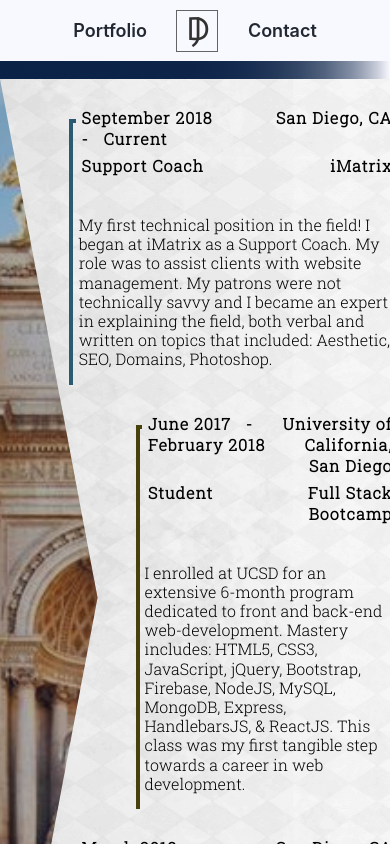
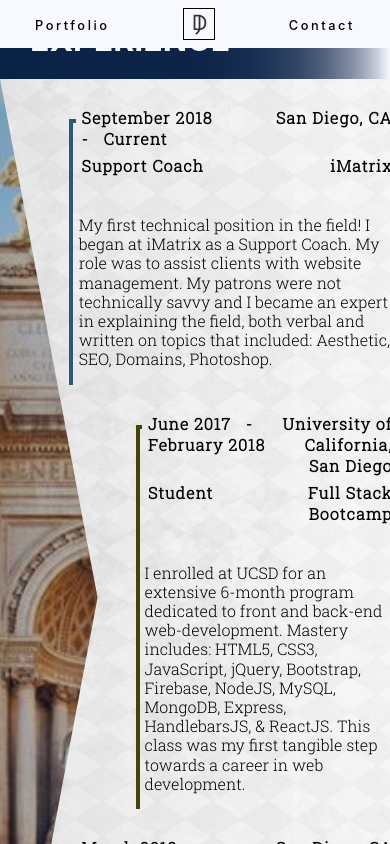
Before and after one commit to JuliusDorfman/jdorfj, a React (Create React App) app: page /homepage in a window 390 px wide. Shown: the top 844 px of the page. Built offline with nearby package versions, Linux system fonts and the light colour scheme.

Commit message:
responsiveness changes for larger and mobile viewports

```diff
--- /dev/null
+++ b/src/Components/Footer/Footer.css
@@ -0,0 +1,15 @@
+.footer-component {
+  display: flex;
+  justify-content: center;
+  align-items: center;
+  text-align: center;
+  flex-direction: column;
+  width: 100%;
+  border-top: 1px solid black;
+  min-height: 40vh;
+}
+
+.footer-copyright {
+  display: inline-block;
+  margin-top: 1%;
+}
--- /dev/null
+++ b/src/Components/Footer/Footer.jsx
@@ -0,0 +1,20 @@
+import React, { Component } from 'react';
+import './Footer.css';
+
+export default class Footer extends Component {
+  render() {
+    return (
+      <div className="footer-component">
+        <div className="thank-you">
+          <h2>
+            THANK YOU!
+        </h2>
+          <p>For the time and effort you've spent browsing through my projects. <br /> If you've found something you've liked, please feel free to spread the word!</p>
+        </div>
+        <div className="footer-copyright">
+         - Julius G. Dorfman
+        </div>
+      </div>
+    )
+  }
+}
--- /dev/null
+++ b/src/Components/Footer/index.js
@@ -0,0 +1 @@
+export { default } from './Footer.jsx';
--- a/src/Components/Navbar/Navbar.css
+++ b/src/Components/Navbar/Navbar.css
@@ -1,83 +1,33 @@
 .navbar-component {
-  display: flex;
+  display: inline-block;
   position: fixed;
+  z-index: 100;
   width: 100%;
-  justify-content: center;
-  align-items: center;
-  background-color: transparent;
-  overflow: hidden;
-  max-height: 61px;
-  z-index: 1000;
 }
 
 .main-nav {
-  width: 70%;
+  position: relative;
+  display: flex;
+  flex-direction: row;
+  width: 60em;
+  margin: 2% auto;
+  padding: 0;
+  justify-content: space-between;
+  list-style: none;
+  align-items: center;
 }
 
-.main-nav>ul {
-  display: inline-flex;
-  position: relative;
-  justify-content: space-around;
-  align-items: center;
-  margin: 0 0 20px 0;
-  padding: 20px 0 0 0;
-  width: 100%;
-  transition-duration: .3s;
+.main-nav .nav-link {
+  letter-spacing: .2em;
+  font-weight: 500;
+  color: #02010a;
+  transition: .2s;
+  font-size: 1.1rem;
 }
 
-.main-nav>ul>li {
-  display: inline-block;
-  overflow: hidden;
-  text-decoration: none;
-  height: 16px;
-  line-height: 16px;
+.main-nav .nav-link:hover {
+  color: rgba(164, 186, 215);
 }
-
-.main-nav>ul>li>a {
-  display: block;
-  position: relative;
-  transform: translateY(-16px);
-  text-decoration: none;
-  font-size: 18px;
-  color: #222831;
-  transition-duration: .2s;
-  transition-timing-function: ease;
-  font-weight: 600;
-}
-
-.portfolio-hover-effect:hover a {
-  transform: translateY(0px);
-}
-
-.contact-hover-effect:hover a {
-  transform: translateY(0px);
-}
-
-.main-nav>ul>li>a:nth-of-type(1) {
-  color: #f95959;
-}
-
-
-/* Contact Me */
-
-/* .contact-navbar-button {
-  display: inline-block;
-  position: absolute;
-  border: 2px solid black;
-  right: 26px;
-}
-
-.contact-navbar-button>a {
-  display: flex;
-  align-items: center;
-  text-decoration: none;
-  color: black;
-}
-
-.contact-navbar-button>a>p {
-  margin: 0;
-  padding: 7px 7px;
-} */
 
 /* Initials */
 
@@ -89,44 +39,22 @@
   display: flex;
   justify-content: space-around;
   align-items: center;
-  height: 40px;
-  width: 40px;
+  height: 60px;
+  width: 60px;
   border: 1.5px solid rgba(100, 100, 100, 1);
   transition: .45s;
 }
-
-/* .icon-card-initials-wrapper-large {
-  display: flex;
-  justify-content: space-around;
-  align-items: center;
-  height: 90px;
-  width: 90px;
-  border: 1.5px solid rgba(100, 100, 100, 1);
-  transition: .45s;
-} */
 
 .icon-card-initials {
   position: absolute;
   margin: 0;
   padding: 0;
   font-weight: 900;
-  font-size: 30px;
+  font-size: 40px;
   font-family: 'Julius Sans One', sans-serif;
   color: rgba(50, 50, 50, 1);
   transition: .55s;
 }
-
-/*
-.icon-card-initials-large {
-  position: absolute;
-  margin: 0;
-  padding: 0;
-  font-weight: 900;
-  font-size: 70px;
-  font-family: 'Julius Sans One', sans-serif;
-  color: rgba(50, 50, 50, 1);
-  transition: .55s;
-} */
 
 .icon-card-initials-wrapper:hover {
   background: ghostwhite;
@@ -135,13 +63,86 @@
 }
 
 .icon-fill {
-  background: gainstboro;
+  background: gainsboro;
 }
 
 .icon-card-initials-wrapper:hover>.icon-card-initials {
   color: rgba(50, 50, 50, 1);
 }
 
-.active-route {
-  color: #f73859 !important;
+
+@media(min-width: 2000px) {
+  .main-nav {
+    width: 100rem;
+    margin: 2% auto;
+  }
+
+  .main-nav .nav-link {
+    letter-spacing: .2em;
+    font-weight: 600;
+    font-size: 2rem;
+  }
+
+  .icon-card-initials-wrapper {
+    height: 90px;
+    width: 90px;
+    border: 2px solid black;
+  }
+
+  .icon-card-initials {
+    font-weight: 900;
+    font-size: 70px;
+  }
 }
+
+@media(max-width: 1050px) {
+  .main-nav .nav-link {
+    letter-spacing: .2em;
+    font-weight: 500;
+    font-size: 1.1rem;
+  }
+
+  .main-nav {
+    position: relative;
+    display: flex;
+    flex-direction: row;
+    width: 40em;
+  }
+
+  .icon-card-initials-wrapper {
+    height: 50px;
+    width: 50px;
+    border: 1px solid black;
+  }
+
+  .icon-card-initials {
+    font-weight: 900;
+    font-size: 40px;
+  }
+}
+
+@media(max-width: 700px) {
+  .main-nav .nav-link {
+    letter-spacing: .2em;
+    font-weight: 500;
+    font-size: .8rem;
+  }
+
+  .main-nav {
+    position: relative;
+    display: flex;
+    flex-direction: row;
+    width: 20em;
+  }
+
+  .icon-card-initials-wrapper {
+    height: 30px;
+    width: 30px;
+    border: 1px solid black;
+  }
+
+  .icon-card-initials {
+    font-weight: 900;
+    font-size: 20px;
+  }
+}
--- a/src/Components/Navbar/Navbar.jsx
+++ b/src/Components/Navbar/Navbar.jsx
@@ -3,44 +3,14 @@ import './Navbar.css';
 
 export default class Navbar extends Component {
 
-
-  componentDidMount() {
-    if ((window.location.pathname === '/') || (window.location.pathname === '/portfolio')) {
-      Array.from(document.getElementsByClassName('nav-route-portfolio')).forEach((element, index, array) => {
-        element.classList.add('active-route');
-      });
-      Array.from(document.getElementsByClassName('portfolio-hover-effect')).forEach((remEl) => {
-        remEl.classList.remove('portfolio-hover-effect');
-      });
-    }
-
-    if (window.location.pathname === '/contact') {
-      Array.from(document.getElementsByClassName('nav-route-contact')).forEach((element, index, array) => {
-        element.classList.add('active-route');
-      });
-      Array.from(document.getElementsByClassName('contact-hover-effect')).forEach((remEl) => {
-        remEl.classList.remove('contact-hover-effect');
-      });
-    }
-
-    if (window.location.pathname === '/homepage') {
-      Array.from(document.getElementsByClassName('icon-card-initials-wrapper')).forEach((element, index, array) => {
-        element.classList.add('icon-fill');
-      });
-    }
-  }
-
-
   render() {
     return (
       <div className="navbar-component">
-        <div className="main-nav">
-          <ul>
-            <li className="portfolio-hover-effect">
-              <a className="nav-route-portfolio" href="/portfolio">Portfolio</a>
-              <a className="nav-route-portfolio" href="/portfolio">Portfolio</a>
+          <ul className="main-nav">
+            <li>
+              <a className="nav-link" href="/portfolio">Portfolio</a>
             </li>
-            <div className="initials-icon">
+            <li className="initials-icon">
               <a href="/homepage" className="icon-card-initials-wrapper">
                 <p className="icon-card-initials">
                   J
@@ -49,20 +19,11 @@ export default class Navbar extends Component {
                   D
                 </p>
               </a>
-            </div>
-            <li className="contact-hover-effect">
-              <a className="nav-route-contact" href="/contact">Contact</a>
-              <a className="nav-route-contact" href="/contact">Contact</a>
+            </li>
+            <li>
+              <a className="nav-link" href="/contact">Contact</a>
             </li>
           </ul>
-        </div>
-        {/* <div className="contact-navbar-button">
-          <a href="/contact">
-            <p>
-              Contact Me
-            </p>
-          </a>
-        </div> */}
       </div>
     )
   }
--- a/src/Pages/Portfolio/Portfolio.jsx
+++ b/src/Pages/Portfolio/Portfolio.jsx
@@ -1,5 +1,6 @@
 import React, { Component } from 'react';
 import Navbar from '../../Components/Navbar';
+import Footer from '../../Components/Footer';
 import Parallax from 'parallax-js';
 import './Portfolio.css';
 
@@ -15,7 +16,7 @@ export default class Portfolio extends Component {
       <div className="portfolio-component">
         <Navbar />
         <div data-depth=".3" className="intro-block">
-          <div id="scene" className="intro-focus-wrapper">
+          <div id="scene" data-hover-only="true" className="intro-focus-wrapper">
             <div className="intro-focus" data-depth=".2">
             </div>
             <div data-depth=".4">
@@ -25,20 +26,27 @@ export default class Portfolio extends Component {
                 Portfolio
               </h1>
             </div>
-            <div data-depth=".8">
+            <div data-depth=".7">
               <div className="flavor-line">
-                <svg height="100" width="310">
-                  <line x1="0" y1="0" x2="400" y2="0" stroke="rgba(164, 186, 215)" stroke-width="8" />
+                <svg>
+                  <line x1="0" y1="0" x2="1000" y2="0" stroke="rgba(164, 186, 215)" />
                 </svg>
               </div>
             </div>
-            <div data-depth="4">
+            <div data-depth="2">
               <div className="flavor-circle">
-                <svg width="100" height="100">
-                  <circle cx="50" cy="50" r="20" stroke="rgba(164, 186, 215)" stroke-width="4" fill="transparent" />
+                <svg>
+                  <circle cx="50" cy="50" r="20" stroke="rgba(164, 186, 215)" />
                 </svg>
               </div>
             </div>
+            {/* <div data-depth="10">
+              <div className="flavor-triangle">
+                <svg width="50" height="50">
+                  <polygon points="0,0 0,50 25,50"  fill="transparent" stroke="rgba(164, 186, 215)" stroke-width="5" />
+                </svg>
+              </div>
+            </div> */}
           </div>
         </div>
 
@@ -119,6 +127,7 @@ export default class Portfolio extends Component {
             </div>
           </div>
         </section>
+        <Footer />
       </div>
     )
   }
```
Also changed, not shown: src/Pages/Portfolio/Portfolio.css (+163 -21 lines).
